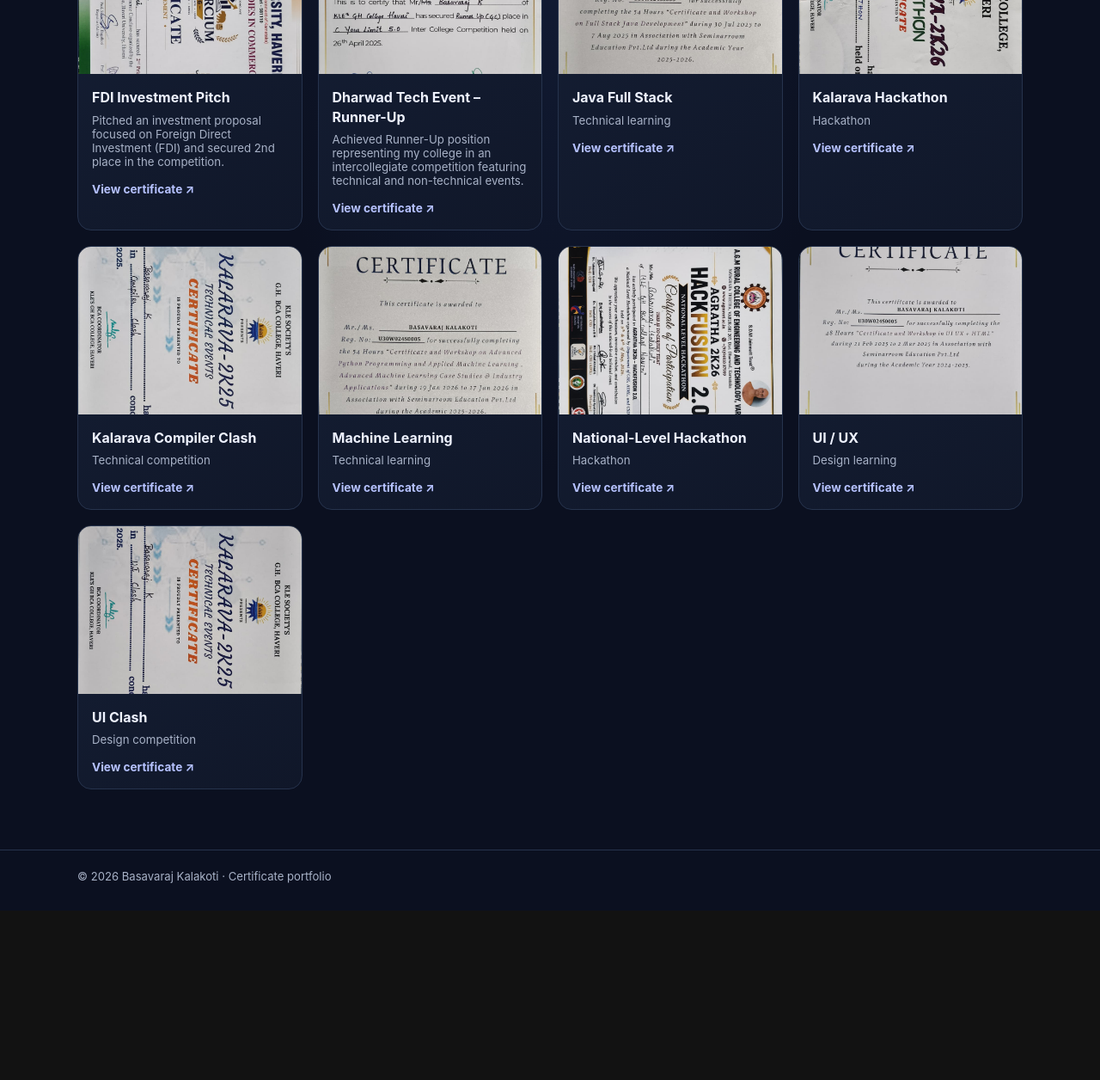
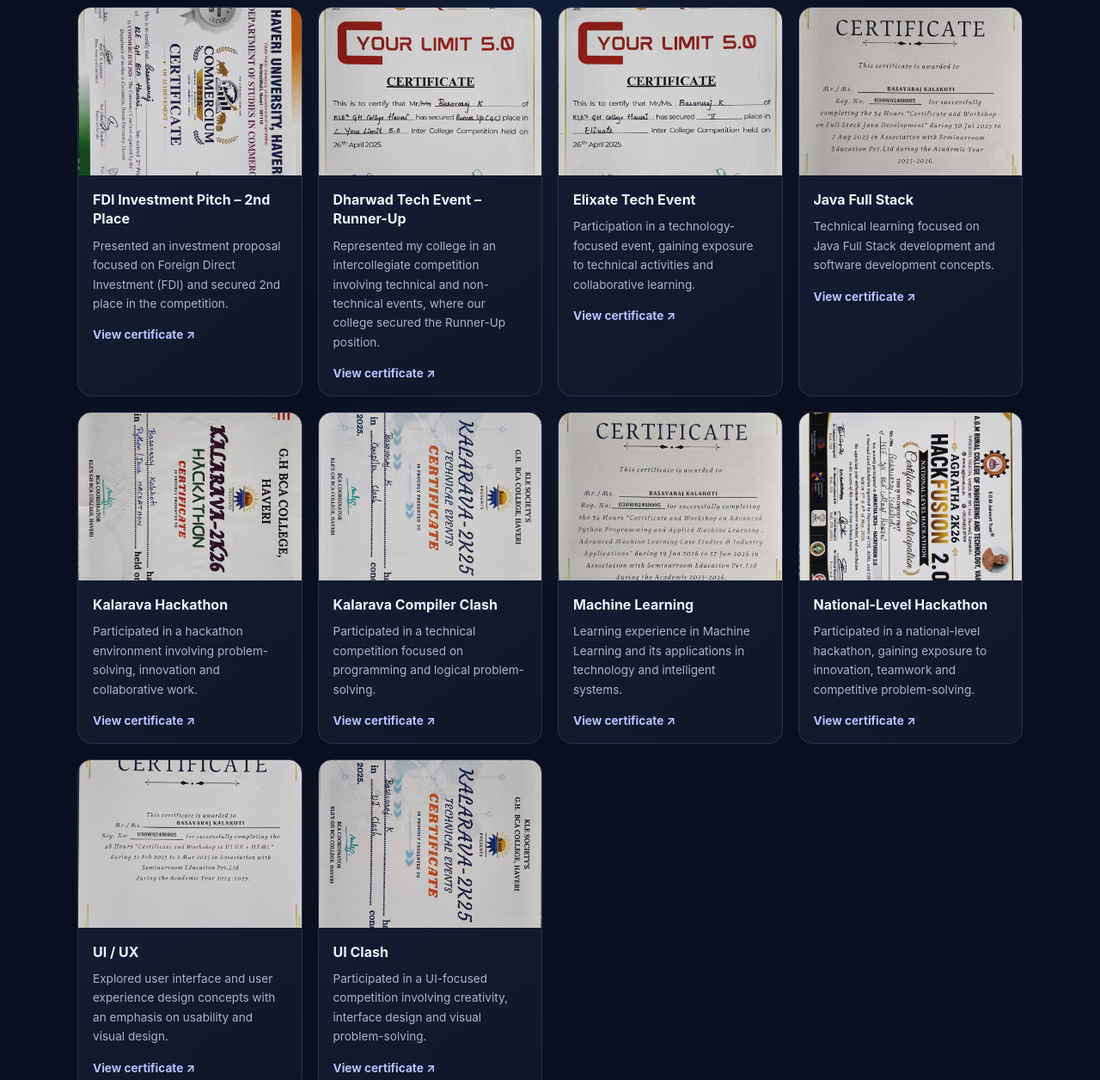
Before and after one commit to Raj-k2005/certificate-portfolio, a plain HTML site: page index.html in a window 1280 px wide. Shown: the part 531-1787 px from the top of the page at 86% size. Before the commit the page ends 1590 px from the top, so only its background shows below. Drawn offline with Linux system fonts and the light colour scheme.

Commit message:
Revise portfolio metadata and content structure
Updated the title and description meta tags to better reflect the content of the portfolio. Enhanced the introduction and section headings for clarity and improved presentation of achievements.

```diff
--- a/index.html
+++ b/index.html
@@ -1,92 +1,381 @@
+
 <!DOCTYPE html>
 <html lang="en">
 <head>
   <meta charset="UTF-8">
   <meta name="viewport" content="width=device-width, initial-scale=1.0">
-  <meta name="description" content="A portfolio of certificates, hackathons, and technical events.">
-  <title>Certificate Portfolio | Basavaraj Kalakoti</title>
+  <meta name="description" content="Basavaraj Kalakoti's portfolio of technical achievements, certifications, hackathons and competitions.">
+  <title>Achievements & Certificates | Basavaraj Kalakoti</title>
+
   <style>
-    :root { color-scheme: dark; --bg:#0b1020; --panel:#121a2d; --text:#eef2ff; --muted:#a8b2c7; --line:#26334d; --accent:#8b9cff; }
-    * { box-sizing:border-box; }
-    body { margin:0; font-family:Inter,ui-sans-serif,system-ui,-apple-system,"Segoe UI",sans-serif; background:radial-gradient(ellipse at top,#172443 0,#0b1020 48%); color:var(--text); }
-    .wrap { width:min(1100px,92%); margin:auto; }
-    header { padding:64px 0 38px; border-bottom:1px solid var(--line); }
-    .eyebrow { color:var(--accent); text-transform:uppercase; letter-spacing:.16em; font-size:.76rem; font-weight:700; }
-    h1 { font-size:clamp(2.2rem,6vw,4rem); letter-spacing:-.045em; margin:12px 0; }
-    .intro { max-width:650px; color:var(--muted); line-height:1.7; font-size:1.04rem; margin:0; }
-    .meta { display:flex; flex-wrap:wrap; gap:10px; margin-top:24px; }
-    .pill { border:1px solid var(--line); background:#121a2d99; color:#cbd5e1; border-radius:999px; padding:8px 13px; font-size:.82rem; }
-    main { padding:38px 0 70px; }
-    .section-head { display:flex; align-items:end; justify-content:space-between; gap:16px; margin-bottom:22px; }
-    h2 { margin:0; font-size:1.45rem; letter-spacing:-.02em; }
-    .count { color:var(--muted); font-size:.88rem; }
-    .grid { display:grid; grid-template-columns:repeat(auto-fit,minmax(235px,1fr)); gap:18px; }
-    .card { background:linear-gradient(145deg,#151f35,#101729); border:1px solid var(--line); border-radius:16px; overflow:hidden; transition:transform .2s,border-color .2s; }
-    .card:hover { transform:translateY(-4px); border-color:#6578c5; }
-    .preview { display:block; width:100%; aspect-ratio:4/3; object-fit:cover; background:#080d18; cursor:zoom-in; }
-    .card-body { padding:16px; }
-    .card h3 { font-size:1rem; line-height:1.4; margin:0 0 7px; }
-    .card p { color:var(--muted); font-size:.83rem; margin:0 0 13px; }
-    .view { color:#b6c2ff; text-decoration:none; font-size:.85rem; font-weight:650; }
-    .view:hover { text-decoration:underline; }
-    footer { border-top:1px solid var(--line); padding:22px 0 32px; color:var(--muted); font-size:.82rem; }
-    @media(max-width:560px) { header { padding-top:44px; } .section-head { align-items:start; flex-direction:column; } }
+    :root {
+      color-scheme: dark;
+      --bg: #0b1020;
+      --panel: #121a2d;
+      --text: #eef2ff;
+      --muted: #a8b2c7;
+      --line: #26334d;
+      --accent: #8b9cff;
+    }
+
+    * { box-sizing: border-box; }
+
+    body {
+      margin: 0;
+      font-family: Inter, system-ui, sans-serif;
+      background: radial-gradient(ellipse at top, #172443 0, #0b1020 48%);
+      color: var(--text);
+    }
+
+    .wrap {
+      width: min(1100px, 92%);
+      margin: auto;
+    }
+
+    header {
+      padding: 70px 0 45px;
+      border-bottom: 1px solid var(--line);
+    }
+
+    .eyebrow {
+      color: var(--accent);
+      text-transform: uppercase;
+      letter-spacing: .16em;
+      font-size: .76rem;
+      font-weight: 700;
+    }
+
+    h1 {
+      font-size: clamp(2.2rem, 6vw, 4rem);
+      letter-spacing: -.045em;
+      margin: 12px 0;
+    }
+
+    .intro {
+      max-width: 720px;
+      color: var(--muted);
+      line-height: 1.8;
+      font-size: 1.04rem;
+    }
+
+    .meta {
+      display: flex;
+      flex-wrap: wrap;
+      gap: 10px;
+      margin-top: 24px;
+    }
+
+    .pill {
+      border: 1px solid var(--line);
+      background: #121a2d99;
+      color: #cbd5e1;
+      border-radius: 999px;
+      padding: 8px 13px;
+      font-size: .82rem;
+    }
+
+    main { padding: 42px 0 70px; }
+
+    .section-head {
+      display: flex;
+      align-items: end;
+      justify-content: space-between;
+      gap: 16px;
+      margin-bottom: 24px;
+    }
+
+    h2 {
+      margin: 0;
+      font-size: 1.5rem;
+    }
+
+    .count {
+      color: var(--muted);
+      font-size: .88rem;
+    }
+
+    .grid {
+      display: grid;
+      grid-template-columns: repeat(auto-fit, minmax(235px, 1fr));
+      gap: 18px;
+    }
+
+    .card {
+      background: linear-gradient(145deg, #151f35, #101729);
+      border: 1px solid var(--line);
+      border-radius: 16px;
+      overflow: hidden;
+      transition: transform .2s, border-color .2s;
+    }
+
+    .card:hover {
+      transform: translateY(-4px);
+      border-color: #6578c5;
+    }
+
+    .preview {
+      display: block;
+      width: 100%;
+      aspect-ratio: 4 / 3;
+      object-fit: cover;
+      background: #080d18;
+      cursor: zoom-in;
+    }
+
+    .card-body { padding: 17px; }
+
+    .card h3 {
+      font-size: 1rem;
+      line-height: 1.4;
+      margin: 0 0 9px;
+    }
+
+    .card p {
+      color: var(--muted);
+      font-size: .85rem;
+      line-height: 1.65;
+      margin: 0 0 14px;
+    }
+
+    .view {
+      color: #b6c2ff;
+      text-decoration: none;
+      font-size: .85rem;
+      font-weight: 650;
+    }
+
+    .view:hover { text-decoration: underline; }
+
+    footer {
+      border-top: 1px solid var(--line);
+      padding: 24px 0 32px;
+      color: var(--muted);
+      font-size: .82rem;
+    }
+
+    @media(max-width: 560px) {
+      header { padding-top: 45px; }
+      .section-head {
+        align-items: start;
+        flex-direction: column;
+      }
+    }
   </style>
 </head>
+
 <body>
+
   <header>
     <div class="wrap">
-      <div class="eyebrow">Personal portfolio</div>
+      <div class="eyebrow">My Professional Portfolio</div>
+
       <h1>Basavaraj Kalakoti</h1>
-      <p class="intro">A collection of my certificates, hackathons, and technical events. This page brings my learning experiences and participation records together in one place.</p>
-      <div class="meta"><span class="pill">Certificates & achievements</span><span class="pill">Technology & events</span></div>
+
+      <p class="intro">
+        Welcome to my achievement portfolio. This space showcases my
+        journey through technology, innovation, competitions and continuous
+        learning. From presenting an FDI investment proposal to participating
+        in intercollegiate competitions, hackathons and technical events,
+        each experience has helped me develop my knowledge, creativity,
+        teamwork and problem-solving skills.
+      </p>
+
+      <div class="meta">
+        <span class="pill">Technical Achievements</span>
+        <span class="pill">Hackathons & Competitions</span>
+        <span class="pill">Certifications & Learning</span>
+      </div>
     </div>
   </header>
+
   <main class="wrap">
+
     <div class="section-head">
-      <h2>Certificates & Events</h2>
+      <h2>Achievements & Certificates</h2>
       <span class="count">10 entries</span>
     </div>
-    <section class="grid" aria-label="Certificate gallery">
+
+    <section class="grid" aria-label="Achievement and certificate gallery">
+
+      <!-- 1. FDI Investment Pitch -->
       <article class="card">
         <a href="Commercian_finance_pitch.jpg.jpeg" target="_blank" rel="noopener">
-    <img class="preview"
-         src="Commercian_finance_pitch.jpg.jpeg"
-         alt="FDI investment pitch achievement certificate"
-         loading="lazy">
+          <img class="preview" src="Commercian_finance_pitch.jpg.jpeg"
+               alt="FDI investment pitch certificate" loading="lazy">
         </a>
         <div class="card-body">
-    <h3>FDI Investment Pitch</h3>
-    <p>Pitched an investment proposal focused on Foreign Direct Investment (FDI) and secured 2nd place in the competition.</p>
-    <a class="view" href="Commercian_finance_pitch.jpg.jpeg" target="_blank" rel="noopener">
-      View certificate ↗
-    </a>
+          <h3>FDI Investment Pitch – 2nd Place</h3>
+          <p>
+            Presented an investment proposal focused on Foreign Direct
+            Investment (FDI) and secured 2nd place in the competition.
+          </p>
+          <a class="view" href="Commercian_finance_pitch.jpg.jpeg"
+             target="_blank" rel="noopener">View certificate ↗</a>
         </div>
       </article>
+
+      <!-- 2. Dharwad Tech Event -->
       <article class="card">
         <a href="Dharwad_tech_event.jpg.jpeg" target="_blank" rel="noopener">
-    <img class="preview"
-         src="Dharwad_tech_event.jpg.jpeg"
-         alt="Dharwad Tech Event Runner-Up achievement"
-         loading="lazy">
+          <img class="preview" src="Dharwad_tech_event.jpg.jpeg"
+               alt="Dharwad Tech Event Runner-Up certificate" loading="lazy">
         </a>
         <div class="card-body">
           <h3>Dharwad Tech Event – Runner-Up</h3>
-    <p>Achieved Runner-Up position representing my college in an intercollegiate competition featuring technical and non-technical events.</p>
-    <a class="view" href="Dharwad_tech_event.jpg.jpeg" target="_blank" rel="noopener">
-      View certificate ↗
-    </a>
+          <p>
+            Represented my college in an intercollegiate competition
+            involving technical and non-technical events, where our
+            college secured the Runner-Up position.
+          </p>
+          <a class="view" href="Dharwad_tech_event.jpg.jpeg"
+             target="_blank" rel="noopener">View certificate ↗</a>
         </div>
       </article>
-      <article class="card"><a href="Java_FullStack.jpg.jpeg" target="_blank" rel="noopener"><img class="preview" src="Java_FullStack.jpg.jpeg" alt="Java Full Stack certificate" loading="lazy"></a><div class="card-body"><h3>Java Full Stack</h3><p>Technical learning</p><a class="view" href="Java_FullStack.jpg.jpeg" target="_blank" rel="noopener">View certificate ↗</a></div></article>
-      <article class="card"><a href="Kalarava_Hackathon.jpg.jpeg" target="_blank" rel="noopener"><img class="preview" src="Kalarava_Hackathon.jpg.jpeg" alt="Kalarava hackathon certificate" loading="lazy"></a><div class="card-body"><h3>Kalarava Hackathon</h3><p>Hackathon</p><a class="view" href="Kalarava_Hackathon.jpg.jpeg" target="_blank" rel="noopener">View certificate ↗</a></div></article>
-      <article class="card"><a href="Kalarava_compiler_clash.jpg.jpeg" target="_blank" rel="noopener"><img class="preview" src="Kalarava_compiler_clash.jpg.jpeg" alt="Kalarava compiler clash certificate" loading="lazy"></a><div class="card-body"><h3>Kalarava Compiler Clash</h3><p>Technical competition</p><a class="view" href="Kalarava_compiler_clash.jpg.jpeg" target="_blank" rel="noopener">View certificate ↗</a></div></article>
-      <article class="card"><a href="Machine_Learning.jpg.jpeg" target="_blank" rel="noopener"><img class="preview" src="Machine_Learning.jpg.jpeg" alt="Machine learning certificate" loading="lazy"></a><div class="card-body"><h3>Machine Learning</h3><p>Technical learning</p><a class="view" href="Machine_Learning.jpg.jpeg" target="_blank" rel="noopener">View certificate ↗</a></div></article>
-      <article class="card"><a href="National_level_hackathon.jpg.jpeg" target="_blank" rel="noopener"><img class="preview" src="National_level_hackathon.jpg.jpeg" alt="National level hackathon certificate" loading="lazy"></a><div class="card-body"><h3>National-Level Hackathon</h3><p>Hackathon</p><a class="view" href="National_level_hackathon.jpg.jpeg" target="_blank" rel="noopener">View certificate ↗</a></div></article>
-      <article class="card"><a href="UI_UX.jpg.jpeg" target="_blank" rel="noopener"><img class="preview" src="UI_UX.jpg.jpeg" alt="UI UX certificate" loading="lazy"></a><div class="card-body"><h3>UI / UX</h3><p>Design learning</p><a class="view" href="UI_UX.jpg.jpeg" target="_blank" rel="noopener">View certificate ↗</a></div></article>
-      <article class="card"><a href="UI_clash.jpg.jpeg" target="_blank" rel="noopener"><img class="preview" src="UI_clash.jpg.jpeg" alt="UI clash certificate" loading="lazy"></a><div class="card-body"><h3>UI Clash</h3><p>Design competition</p><a class="view" href="UI_clash.jpg.jpeg" target="_blank" rel="noopener">View certificate ↗</a></div></article>
+
+      <!-- 3. Elixate Tech Event -->
+      <article class="card">
+        <a href="Elixate_tech_event.jpg.jpeg" target="_blank" rel="noopener">
+          <img class="preview" src="Elixate_tech_event.jpg.jpeg"
+               alt="Elixate Tech Event certificate" loading="lazy">
+        </a>
+        <div class="card-body">
+          <h3>Elixate Tech Event</h3>
+          <p>
+            Participation in a technology-focused event, gaining exposure
+            to technical activities and collaborative learning.
+          </p>
+          <a class="view" href="Elixate_tech_event.jpg.jpeg"
+             target="_blank" rel="noopener">View certificate ↗</a>
+        </div>
+      </article>
+
+      <!-- 4. Java Full Stack -->
+      <article class="card">
+        <a href="Java_FullStack.jpg.jpeg" target="_blank" rel="noopener">
+          <img class="preview" src="Java_FullStack.jpg.jpeg"
+               alt="Java Full Stack certificate" loading="lazy">
+        </a>
+        <div class="card-body">
+          <h3>Java Full Stack</h3>
+          <p>
+            Technical learning focused on Java Full Stack development
+            and software development concepts.
+          </p>
+          <a class="view" href="Java_FullStack.jpg.jpeg"
+             target="_blank" rel="noopener">View certificate ↗</a>
+        </div>
+      </article>
+
+      <!-- 5. Kalarava Hackathon -->
+      <article class="card">
+        <a href="Kalarava_Hackathon.jpg.jpeg" target="_blank" rel="noopener">
+          <img class="preview" src="Kalarava_Hackathon.jpg.jpeg"
+               alt="Kalarava Hackathon certificate" loading="lazy">
+        </a>
+        <div class="card-body">
+          <h3>Kalarava Hackathon</h3>
+          <p>
+            Participated in a hackathon environment involving
+            problem-solving, innovation and collaborative work.
+          </p>
+          <a class="view" href="Kalarava_Hackathon.jpg.jpeg"
+             target="_blank" rel="noopener">View certificate ↗</a>
+        </div>
+      </article>
+
+      <!-- 6. Compiler Clash -->
+      <article class="card">
+        <a href="Kalarava_compiler_clash.jpg.jpeg" target="_blank" rel="noopener">
+          <img class="preview" src="Kalarava_compiler_clash.jpg.jpeg"
+               alt="Kalarava Compiler Clash certificate" loading="lazy">
+        </a>
+        <div class="card-body">
+          <h3>Kalarava Compiler Clash</h3>
+          <p>
+            Participated in a technical competition focused on
+            programming and logical problem-solving.
+          </p>
+          <a class="view" href="Kalarava_compiler_clash.jpg.jpeg"
+             target="_blank" rel="noopener">View certificate ↗</a>
+        </div>
+      </article>
+
+      <!-- 7. Machine Learning -->
+      <article class="card">
+        <a href="Machine_Learning.jpg.jpeg" target="_blank" rel="noopener">
+          <img class="preview" src="Machine_Learning.jpg.jpeg"
+               alt="Machine Learning certificate" loading="lazy">
+        </a>
+        <div class="card-body">
+          <h3>Machine Learning</h3>
+          <p>
+            Learning experience in Machine Learning and its applications
+            in technology and intelligent systems.
+          </p>
+          <a class="view" href="Machine_Learning.jpg.jpeg"
+             target="_blank" rel="noopener">View certificate ↗</a>
+        </div>
+      </article>
+
+      <!-- 8. National Level Hackathon -->
+      <article class="card">
+        <a href="National_level_hackathon.jpg.jpeg" target="_blank" rel="noopener">
+          <img class="preview" src="National_level_hackathon.jpg.jpeg"
+               alt="National-level Hackathon certificate" loading="lazy">
+        </a>
+        <div class="card-body">
+          <h3>National-Level Hackathon</h3>
+          <p>
+            Participated in a national-level hackathon, gaining exposure
+            to innovation, teamwork and competitive problem-solving.
+          </p>
+          <a class="view" href="National_level_hackathon.jpg.jpeg"
+             target="_blank" rel="noopener">View certificate ↗</a>
+        </div>
+      </article>
+
+      <!-- 9. UI/UX -->
+      <article class="card">
+        <a href="UI_UX.jpg.jpeg" target="_blank" rel="noopener">
+          <img class="preview" src="UI_UX.jpg.jpeg"
+               alt="UI UX certificate" loading="lazy">
+        </a>
+        <div class="card-body">
+          <h3>UI / UX</h3>
+          <p>
+            Explored user interface and user experience design concepts
+            with an emphasis on usability and visual design.
+          </p>
+          <a class="view" href="UI_UX.jpg.jpeg"
+             target="_blank" rel="noopener">View certificate ↗</a>
+        </div>
+      </article>
+
+      <!-- 10. UI Clash -->
+      <article class="card">
+        <a href="UI_clash.jpg.jpeg" target="_blank" rel="noopener">
+          <img class="preview" src="UI_clash.jpg.jpeg"
+               alt="UI Clash certificate" loading="lazy">
+        </a>
+        <div class="card-body">
+          <h3>UI Clash</h3>
+          <p>
+            Participated in a UI-focused competition involving
+            creativity, interface design and visual problem-solving.
+          </p>
+          <a class="view" href="UI_clash.jpg.jpeg"
+             target="_blank" rel="noopener">View certificate ↗</a>
+        </div>
+      </article>
+
     </section>
   </main>
-  <footer><div class="wrap">© 2026 Basavaraj Kalakoti · Certificate portfolio</div></footer>
+
+  <footer>
+    <div class="wrap">
+      © 2026 Basavaraj Kalakoti · Professional Achievement Portfolio
+    </div>
+  </footer>
+
 </body>
 </html>
```
Lines whose indentation alone changed are shown as unchanged.
